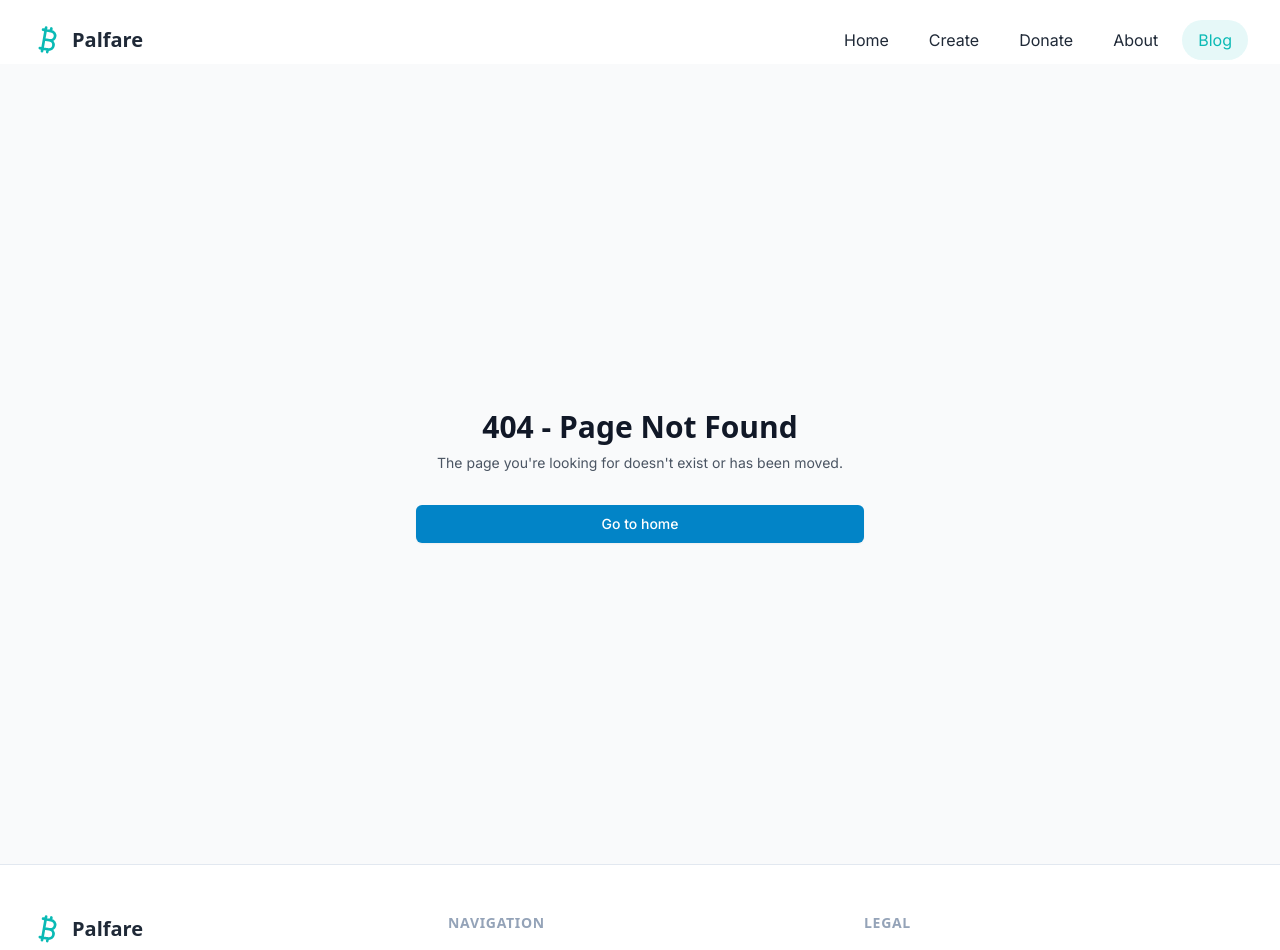
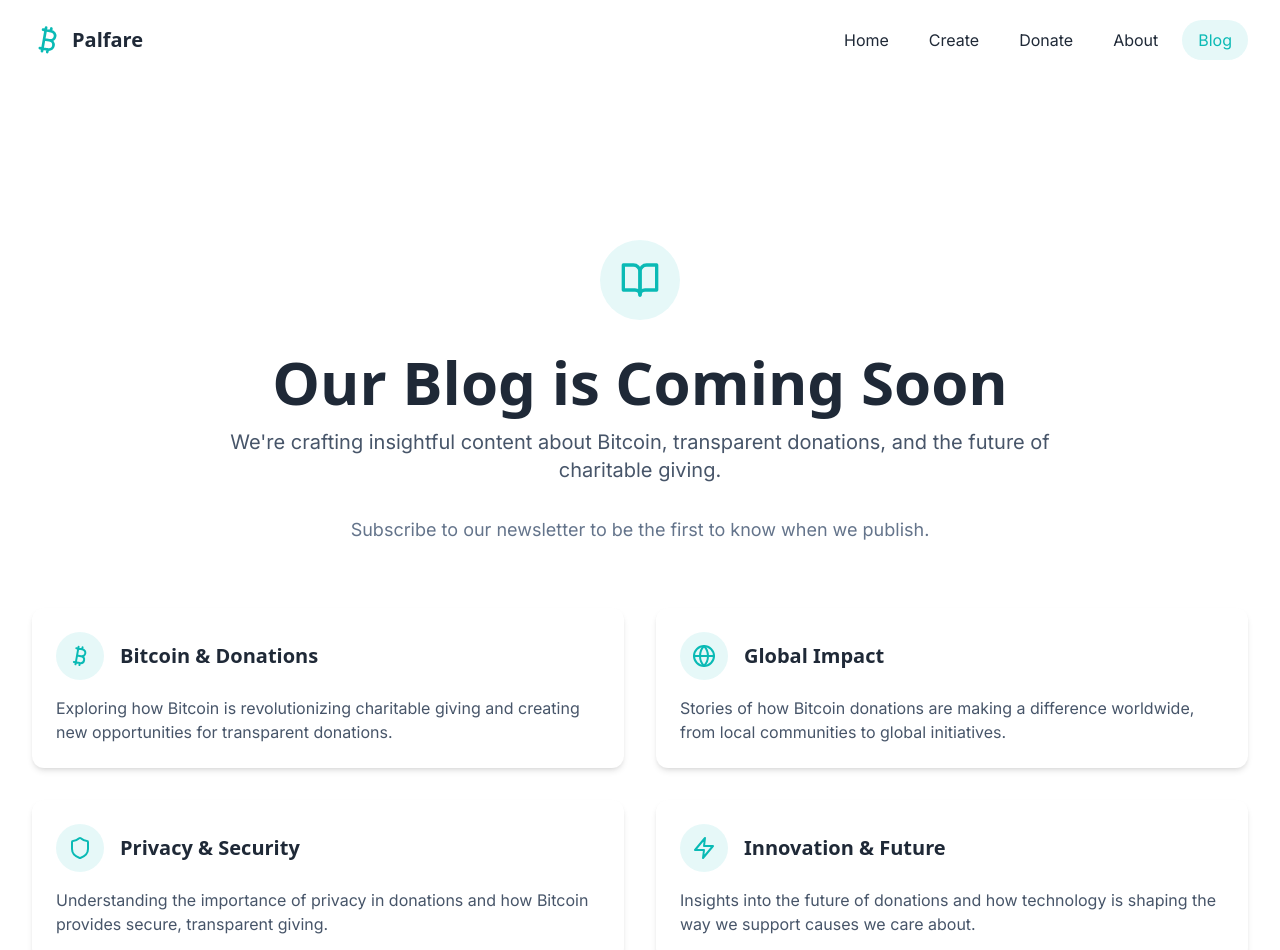
Before and after one commit to g-but/palfare, a Next.js app: page /blog in a window 1280 px wide. Before the commit this address had no page. Shown: the top 950 px of the page. Built offline with nearby package versions, Linux system fonts and the light colour scheme.

Commit message:
Redesign blog page with proper styling and engaging content preview

```diff
--- /dev/null
+++ b/src/app/blog/page.tsx
@@ -0,0 +1,82 @@
+'use client'
+
+import { motion } from 'framer-motion'
+import { BookOpen, Bitcoin, Globe, Shield, Zap } from 'lucide-react'
+
+const topics = [
+  {
+    icon: Bitcoin,
+    title: 'Bitcoin & Donations',
+    description: 'Exploring how Bitcoin is revolutionizing charitable giving and creating new opportunities for transparent donations.'
+  },
+  {
+    icon: Globe,
+    title: 'Global Impact',
+    description: 'Stories of how Bitcoin donations are making a difference worldwide, from local communities to global initiatives.'
+  },
+  {
+    icon: Shield,
+    title: 'Privacy & Security',
+    description: 'Understanding the importance of privacy in donations and how Bitcoin provides secure, transparent giving.'
+  },
+  {
+    icon: Zap,
+    title: 'Innovation & Future',
+    description: 'Insights into the future of donations and how technology is shaping the way we support causes we care about.'
+  }
+]
+
+export default function BlogPage() {
+  return (
+    <main className="min-h-screen pt-20">
+      <section className="section">
+        <div className="container">
+          <motion.div
+            initial={{ opacity: 0, y: 20 }}
+            animate={{ opacity: 1, y: 0 }}
+            transition={{ duration: 0.5 }}
+            className="max-w-4xl mx-auto text-center mb-16"
+          >
+            <div className="flex justify-center mb-8">
+              <div className="w-20 h-20 rounded-full bg-tiffany/10 flex items-center justify-center">
+                <BookOpen className="w-10 h-10 text-tiffany" />
+              </div>
+            </div>
+            <h1 className="mb-4">Our Blog is Coming Soon</h1>
+            <p className="text-xl text-slate-600 mb-8">
+              We&apos;re crafting insightful content about Bitcoin, transparent donations, and the future of charitable giving.
+            </p>
+            <p className="text-lg text-slate-500">
+              Subscribe to our newsletter to be the first to know when we publish.
+            </p>
+          </motion.div>
+
+          <motion.div
+            initial={{ opacity: 0, y: 20 }}
+            animate={{ opacity: 1, y: 0 }}
+            transition={{ duration: 0.5, delay: 0.2 }}
+            className="grid grid-cols-1 md:grid-cols-2 gap-8"
+          >
+            {topics.map((topic, index) => (
+              <motion.div
+                key={topic.title}
+                initial={{ opacity: 0, y: 20 }}
+                animate={{ opacity: 1, y: 0 }}
+                transition={{ duration: 0.5, delay: 0.4 + index * 0.1 }}
+                className="card p-6"
+              >
+                <div className="flex items-center space-x-4 mb-4">
+                  <div className="flex-shrink-0 w-12 h-12 rounded-full bg-tiffany/10 flex items-center justify-center">
+                    <topic.icon className="w-6 h-6 text-tiffany" />
+                  </div>
+                  <h3 className="text-xl font-bold">{topic.title}</h3>
+                </div>
+                <p className="text-slate-600">{topic.description}</p>
+              </motion.div>
+            ))}
+          </motion.div>
+        </div>
+      </section>
+    </main>
+  )
+}
```
